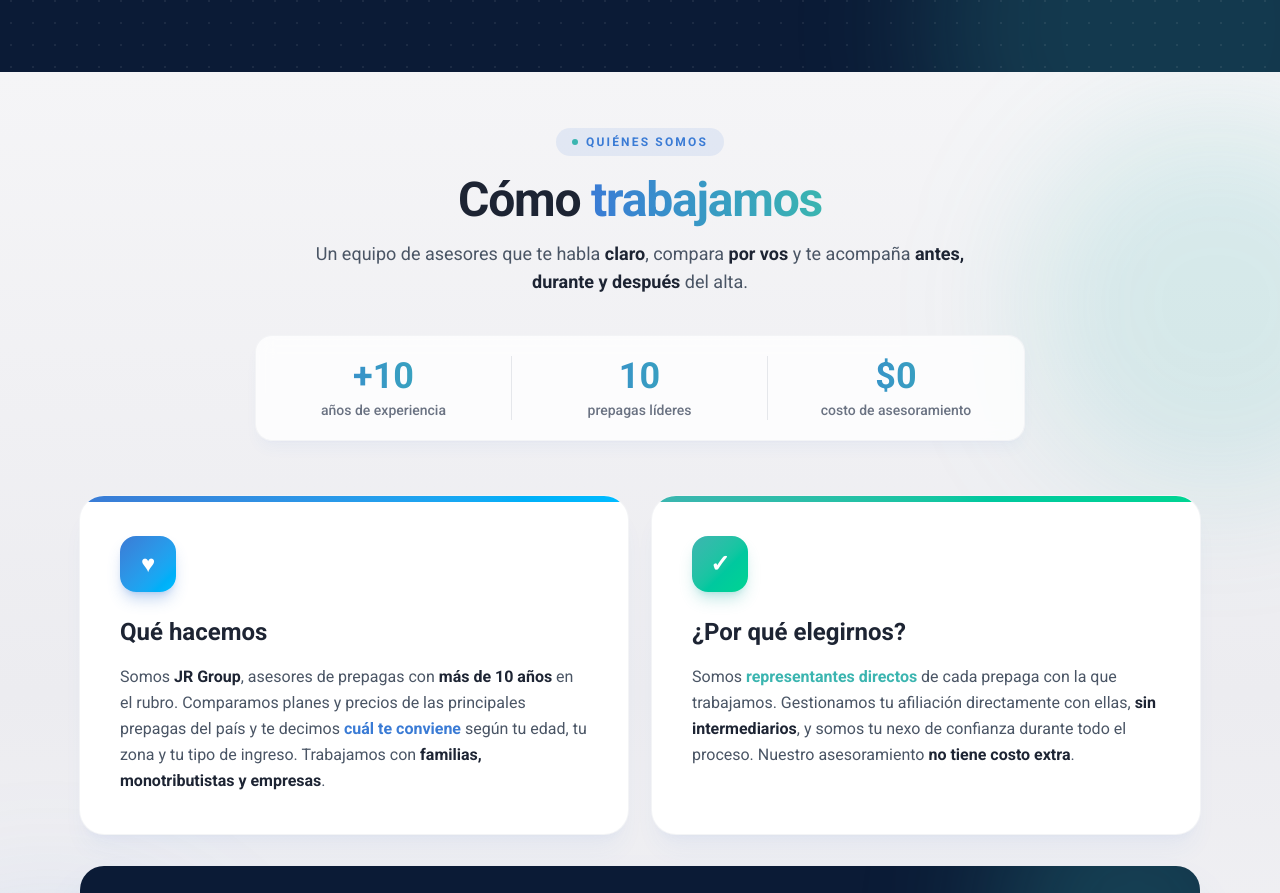
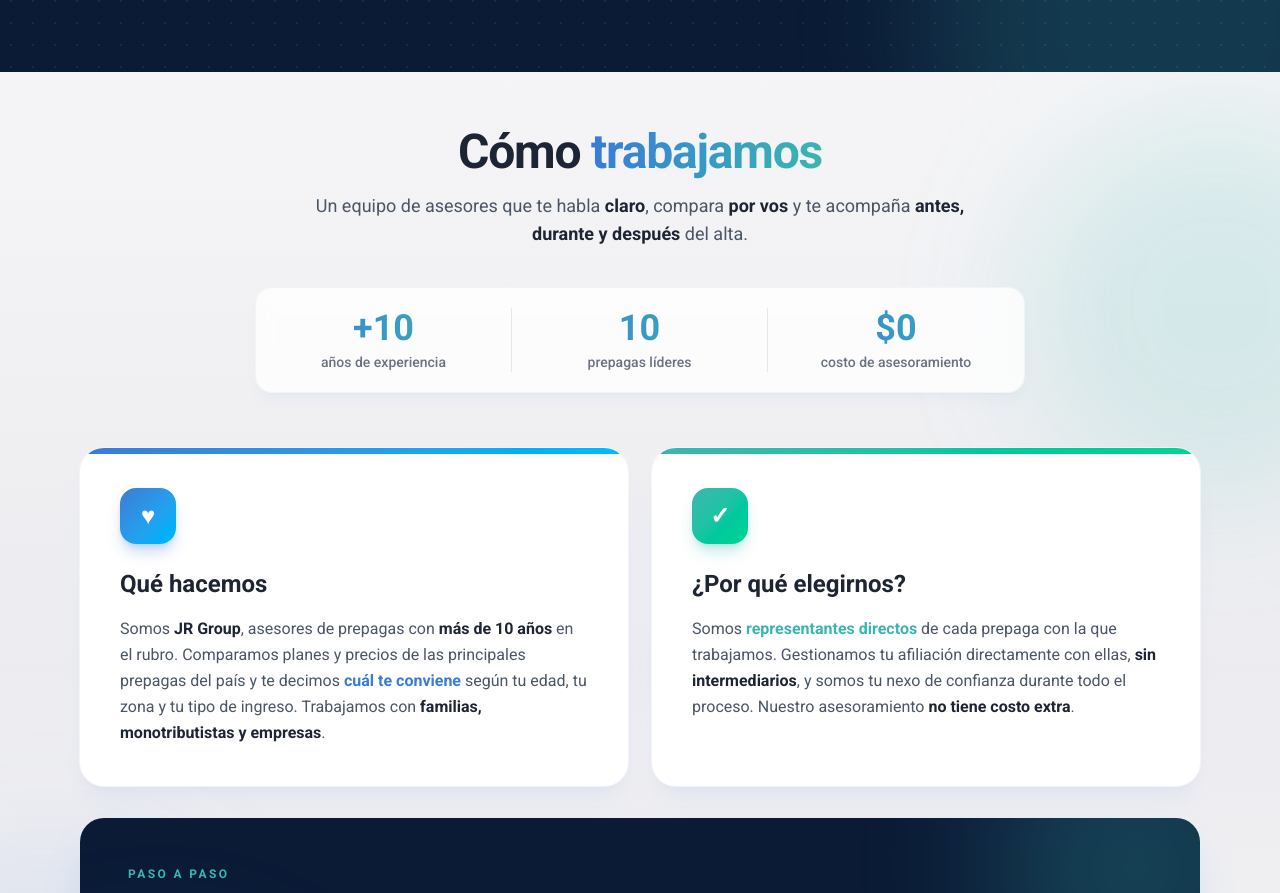
Before and after one commit to santiagofdmkt/jrgroup-web, a Next.js app: page / in a window 1280 px wide. Shown: the part 1900-2793 px from the top of the page. Built offline with nearby package versions, Linux system fonts and the light colour scheme.

Commit message:
Saco etiqueta quienes somos

```diff
--- a/components/QuienesSomos.tsx
+++ b/components/QuienesSomos.tsx
@@ -56,11 +56,8 @@ export default function QuienesSomos() {
       <div className="relative mx-auto max-w-6xl px-4">
         {/* Encabezado */}
         <div ref={intro.ref} className={`text-center ${intro.clase}`}>
-          <span className="inline-flex items-center gap-2 rounded-full bg-jr-azul/10 px-4 py-1.5 text-xs font-bold uppercase tracking-[0.18em] text-jr-azul">
-            <span className="h-1.5 w-1.5 rounded-full bg-jr-turquesa" />
-            Quiénes somos
-          </span>
-          <h2 className="mt-5 text-3xl font-extrabold tracking-tight text-jr-texto md:text-5xl">
+
+          <h2 className="text-3xl font-extrabold tracking-tight text-jr-texto md:text-5xl">
             Cómo{" "}
             <span className="bg-gradient-to-r from-jr-azul to-jr-turquesa bg-clip-text text-transparent">trabajamos</span>
           </h2>
```
